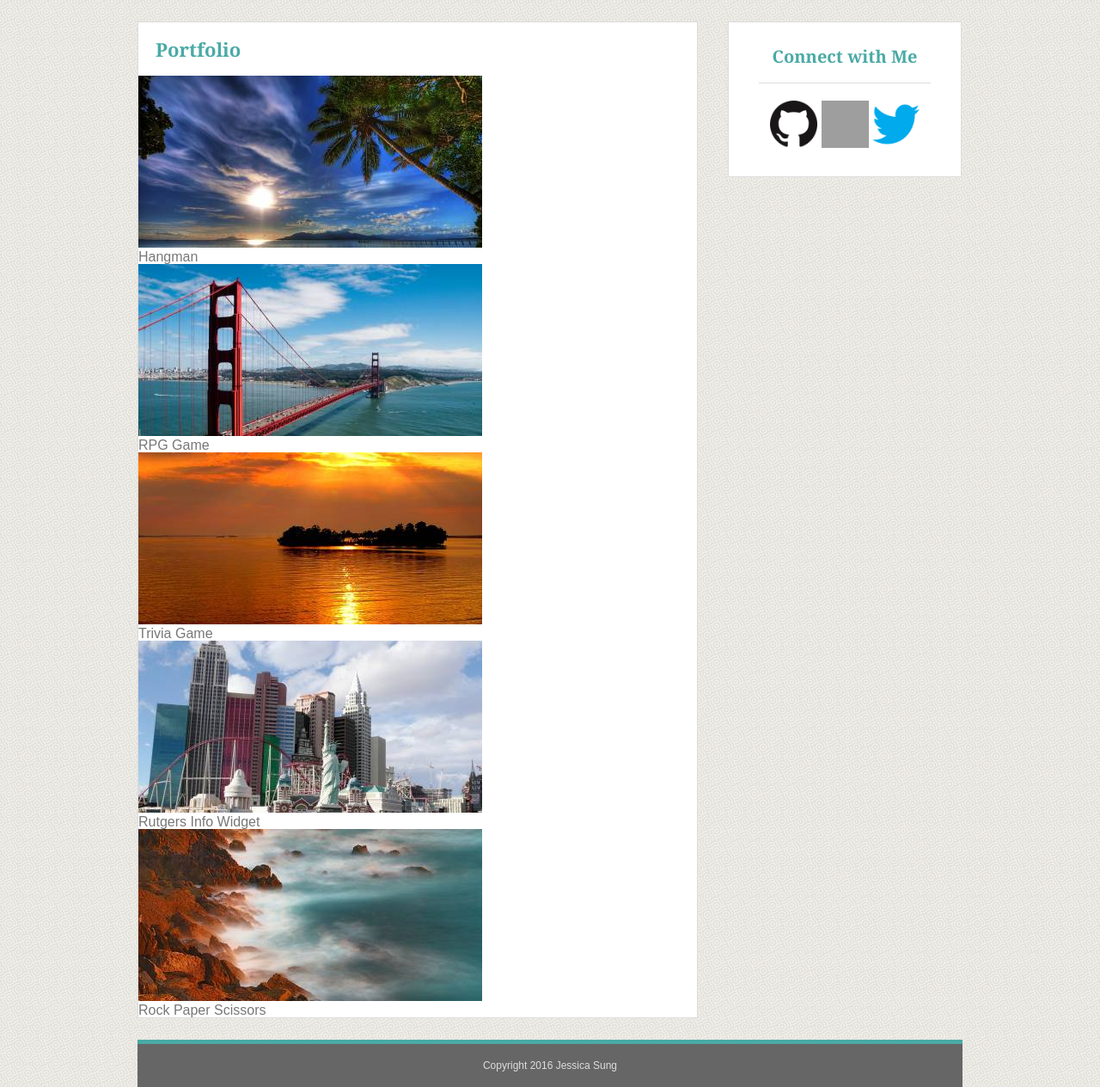
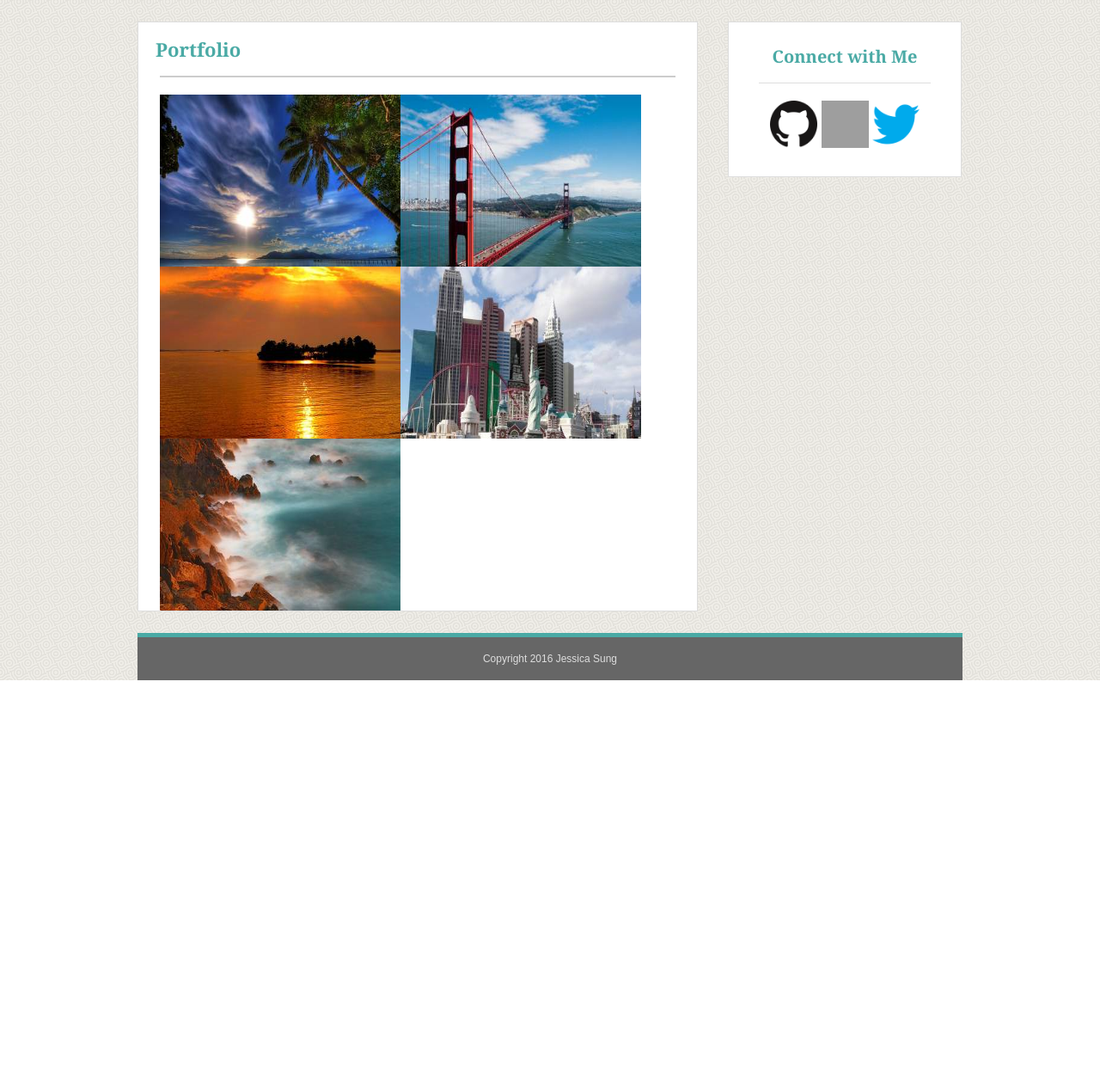
Before and after one commit to JessicaSung/Basic-Portfolio, a PHP site: page /portfolio.html in a window 1280 px wide. Shown: the part 63-1327 px from the top of the page at 86% size. After the commit the page ends 854 px from the top, so only its background shows below. Run offline with PHP 8.4, Linux system fonts and the light colour scheme; grey boxes are pictures that could not be loaded.

Commit message:
turning in now for week 1. planning to update portfolio page at a later time

```diff
--- a/assets/css/style.css
+++ b/assets/css/style.css
@@ -127,8 +127,9 @@
 }
 
 .image {
-	width: 250px;
+	width: 280px;
 	height: 200px;
+	float: left;
 }
 
 
@@ -168,3 +169,8 @@
 	float: left;
 	margin-right: 20px;
 }
+
+/* used for spacing between images/projects on portfolio page */
+.spacing {
+	margin-right: 40px;
+}
--- a/portfolio.html
+++ b/portfolio.html
@@ -32,16 +32,21 @@
 	<!-- section 2: main -->
 	<section class="main">
 		<h1>Portfolio</h1>
-		<img src="assets/images/beautiful.jpg" alt="Tropical island view">
-			<div>Hangman</div>
-		<img src="assets/images/bridge.jpg" alt="Red suspension bridge">
-			<div>RPG Game</div>
-		<img src="assets/images/orange.jpg" alt="Island at sunset">
-			<div>Trivia Game</div>
-		<img src="assets/images/statue.jpg" alt="Statue of Liberty">
-			<div>Rutgers Info Widget</div>
-		<img src="assets/images/water.jpg" alt="Coast">
-			<div>Rock Paper Scissors</div>
+
+		<!-- portfolio items -->
+		<div class="content">
+			<div class="spacing"><img src="assets/images/beautiful.jpg" alt="Tropical island view" class="image"></div>
+
+			<div><img src="assets/images/bridge.jpg" alt="Red suspension bridge" class="image"></div>
+
+			<div><img src="assets/images/orange.jpg" alt="Island at sunset" class="image"></div>
+
+			<div><img src="assets/images/statue.jpg" alt="Statue of Liberty" class="image"></div>
+
+			<div><img src="assets/images/water.jpg" alt="Coast" class="image"></div>
+
+
+		</div>
 	</section>
 
 
```
